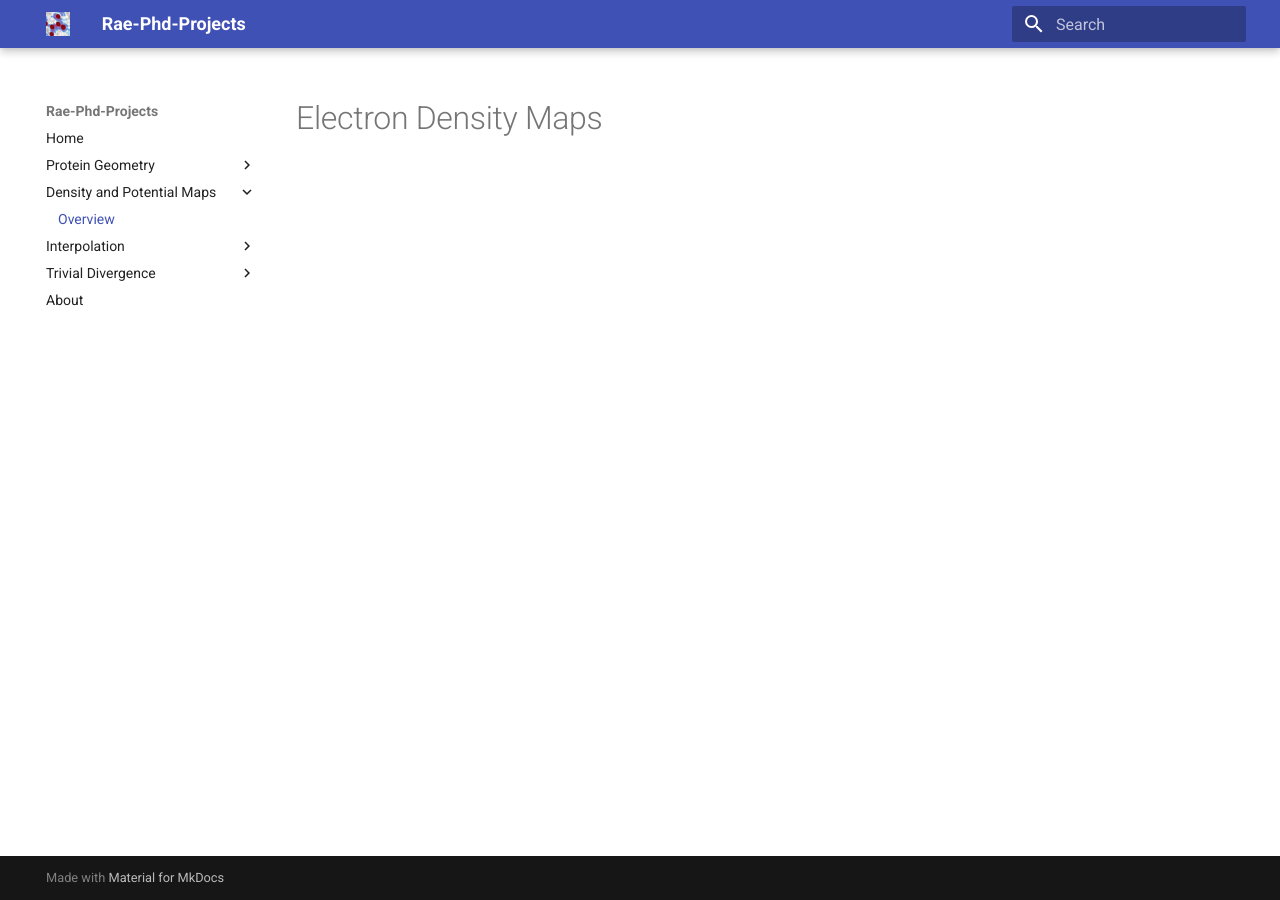
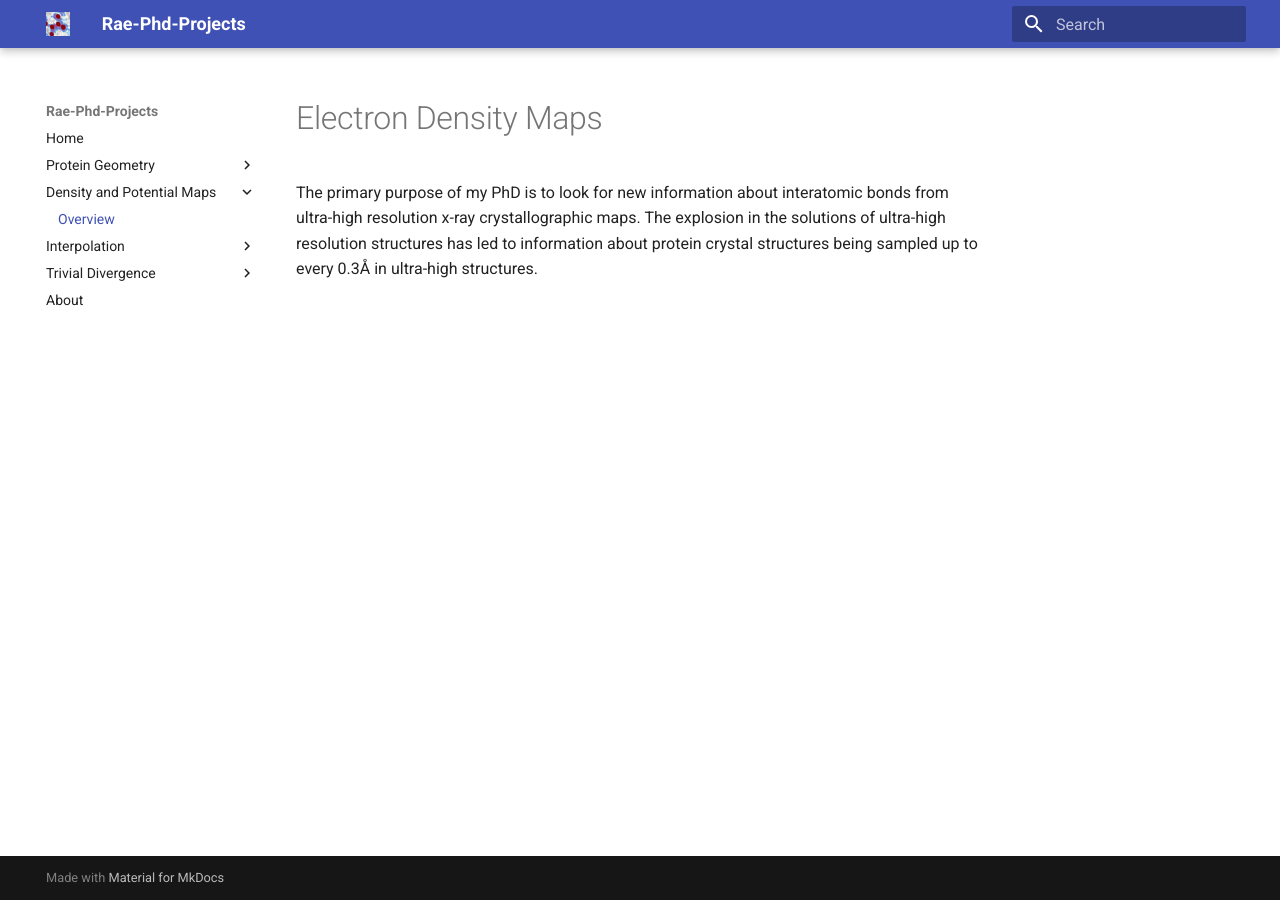
Before and after one commit to rae-gh/rae, an MkDocs documentation site: the page built from docs/maps/overview.md, in a window 1280 px wide. Built offline with MkDocs 1.6.1 and Material for MkDocs 9.7.7, drawn with Linux system fonts in a browser that asks for light colours.

Commit message:
Update overview.md

```diff
--- a/docs/maps/overview.md
+++ b/docs/maps/overview.md
@@ -1 +1,3 @@
 # Electron Density Maps
+
+The primary purpose of my PhD is to look for new information about interatomic bonds from ultra-high resolution x-ray crystallographic maps. The explosion in the solutions of ultra-high resolution structures has led to information about protein crystal structures being sampled up to every 0.3Å in ultra-high structures.
```
